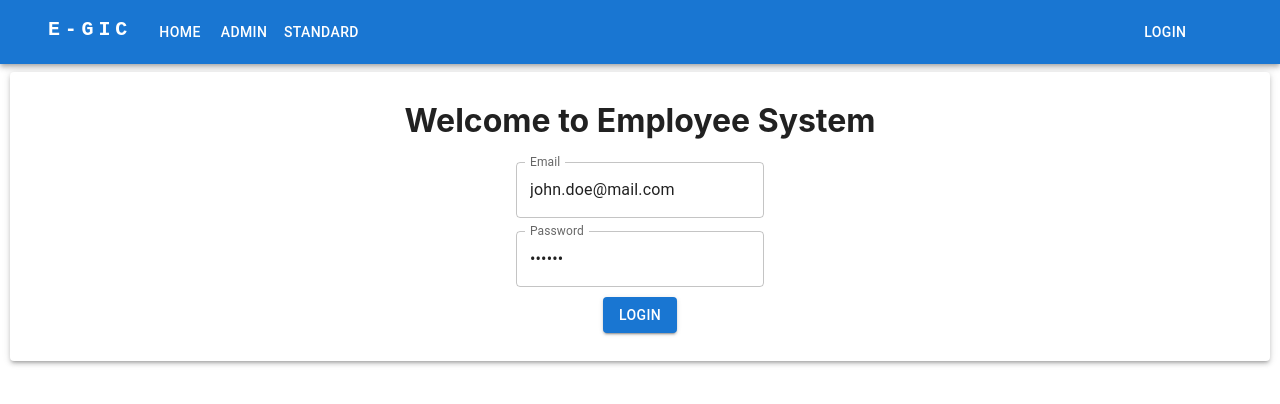
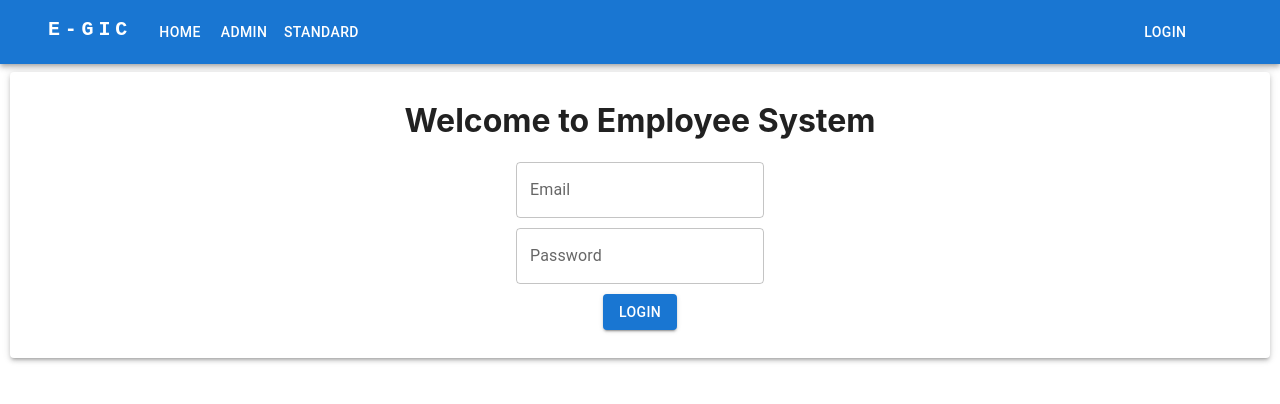
Before and after one commit to henryheyhey92/Employee_Manager_project, a React (Create React App) app: page /login in a window 1280 px wide. Shown: the top 404 px of the page. Built offline with nearby package versions, Linux system fonts and the light colour scheme; a web font is replaced by a local one.

Commit message:
add login in validation part 1

```diff
--- a/src/App.tsx
+++ b/src/App.tsx
@@ -14,6 +14,7 @@ interface AppProps {}
 const App: React.FC<AppProps> = (props) => {
     const [isLoggedIn, setIsLoggedIn] = useState(false);
     const [loading, setLoading] = useState(false);
+    const [isNotValid, setIsNotValid] = useState(false);
 
     return (
         <LoginContext.Provider
@@ -21,7 +22,9 @@ const App: React.FC<AppProps> = (props) => {
                 isLoggedIn,
                 setIsLoggedIn,
                 loading,
-                setLoading
+                setLoading,
+                isNotValid,
+                setIsNotValid
             }}
         >
             <Router>
--- a/src/components/Appbar.tsx
+++ b/src/components/Appbar.tsx
@@ -12,7 +12,7 @@ import { Grid } from '@mui/material';
 import { useNavigate } from 'react-router-dom';
 
 const ButtonAppBar = () => {
-    const { isLoggedIn, loading, setLoading, setIsLoggedIn } = React.useContext(LoginContext);
+    const { isLoggedIn, loading, setLoading, setIsLoggedIn, isNotValid, setIsNotValid } = React.useContext(LoginContext);
     const navigate = useNavigate();
 
     const onLogout = async () => {
--- a/src/contexts/LoginContext.ts
+++ b/src/contexts/LoginContext.ts
@@ -5,6 +5,8 @@ type ContextProps = {
     setIsLoggedIn: Dispatch<SetStateAction<boolean>>;
     loading: boolean;
     setLoading: Dispatch<SetStateAction<boolean>>;
+    isNotValid: boolean;
+    setIsNotValid: Dispatch<SetStateAction<boolean>>;
 };
 
 export const LoginContext = React.createContext<Partial<ContextProps>>({});
--- a/src/pages/Login.tsx
+++ b/src/pages/Login.tsx
@@ -5,20 +5,30 @@ import Paper from '@mui/material/Paper';
 import Button from '@mui/material/Button';
 import { toggleLogin } from '../utils/toggleLogin';
 import { LoginContext } from '../contexts/LoginContext';
+import { adminDetails, standardDetails } from '../Constant/constants';
 
 interface LoginProps {}
 
 const Login: React.FC<LoginProps> = () => {
-    const { loading, setLoading, isLoggedIn, setIsLoggedIn } = React.useContext(LoginContext);
+    const { loading, setLoading, isLoggedIn, setIsLoggedIn, isNotValid, setIsNotValid } = React.useContext(LoginContext);
 
     const onLogin = async () => {
         if (setLoading) {
             setLoading(true);
         }
+        if (setIsNotValid) setIsNotValid(false);
 
         try {
             await toggleLogin();
-            if (setIsLoggedIn) setIsLoggedIn(true);
+            if (userInfo.email === adminDetails.email && userInfo.password === adminDetails.password) {
+                // set the isAdmin state to true
+                if (setIsLoggedIn) setIsLoggedIn(true);
+            } else if (userInfo.email === standardDetails.email && userInfo.password === standardDetails.password) {
+                // set the is standard state to true
+                if (setIsLoggedIn) setIsLoggedIn(true);
+            } else {
+                if (setIsNotValid) setIsNotValid(true);
+            }
         } catch (err) {
             if (setLoading) setLoading(false);
         }
@@ -36,18 +46,16 @@ const Login: React.FC<LoginProps> = () => {
             [e.target.name]: e.target.value
         });
 
-    // const handleLoginInfo = () => {
+    // const handleLoginInfo = async () => {
     //     if (userInfo.email === adminDetails.email && userInfo.password === adminDetails.password) {
     //         // set the isAdmin state to true
+    //     } else if (userInfo.email === standardDetails.email && userInfo.password === standardDetails.password) {
+    //         // set the is standard state to true
     //     } else {
-    //         // redirect to other route
-    //         return;
+
     //     }
     // };
 
-    // if (isLoggedIn) {
-    //     return navigate(from);
-    // } else {
     return (
         <React.Fragment>
             <Paper
@@ -75,29 +83,28 @@ const Login: React.FC<LoginProps> = () => {
                     <div>
                         <TextField
                             type="email"
-                            placeholder="john.doe@mail.com"
-                            value="john.doe@mail.com"
                             name="email"
-                            // value={userInfo.email}
+                            value={userInfo.email}
                             onChange={onUpdateFormField}
                             className="textfield-user-reg"
-                            helperText
                             id="outlined-basic"
                             label="Email"
                             variant="outlined"
+                            error={isNotValid}
+                            helperText={isNotValid ? 'wrong email or password' : ''}
                         />
                     </div>
                     <div style={{ marginTop: 10 }}>
                         <TextField
                             type="password"
-                            placeholder="secret"
-                            value="secret"
                             name="password"
-                            // value={userInfo.password}
+                            value={userInfo.password}
                             onChange={onUpdateFormField}
                             id="outlined-basic"
                             label="Password"
                             variant="outlined"
+                            error={isNotValid}
+                            helperText={isNotValid ? 'wrong email or password' : ''}
                         />
                     </div>
                     <Button onClick={onLogin} style={{ marginTop: 10, marginBottom: 20 }} variant="contained">
```
